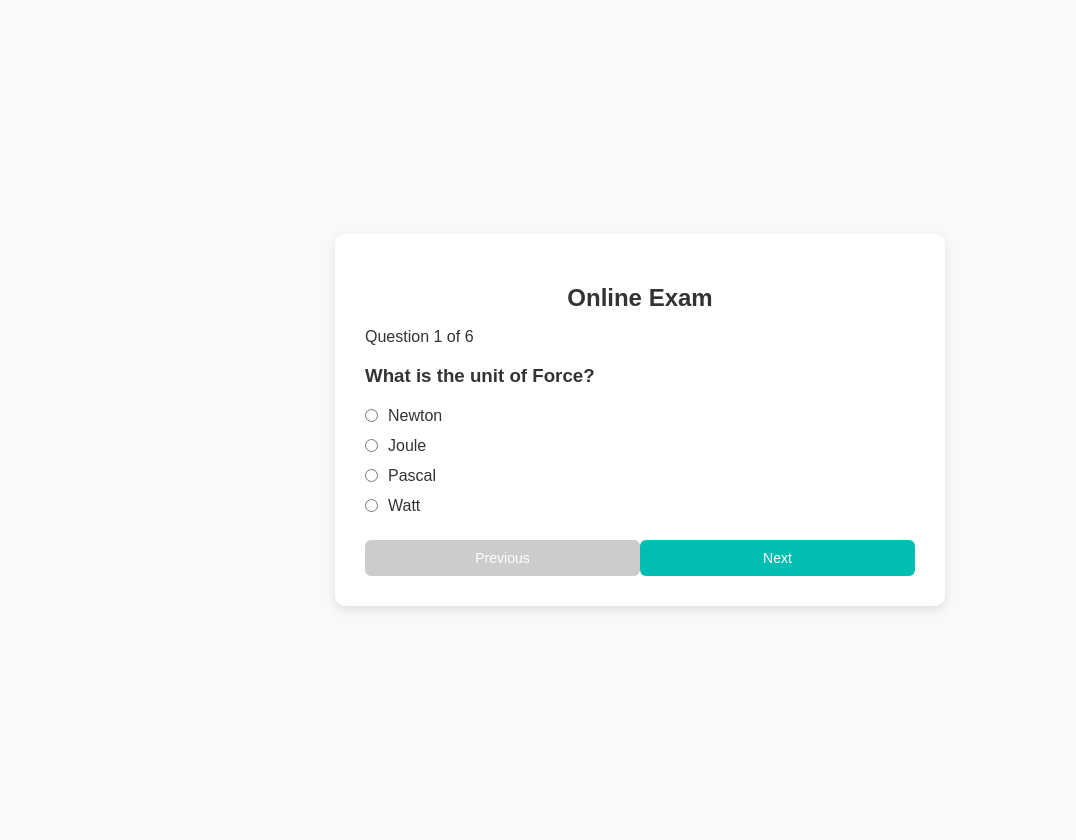
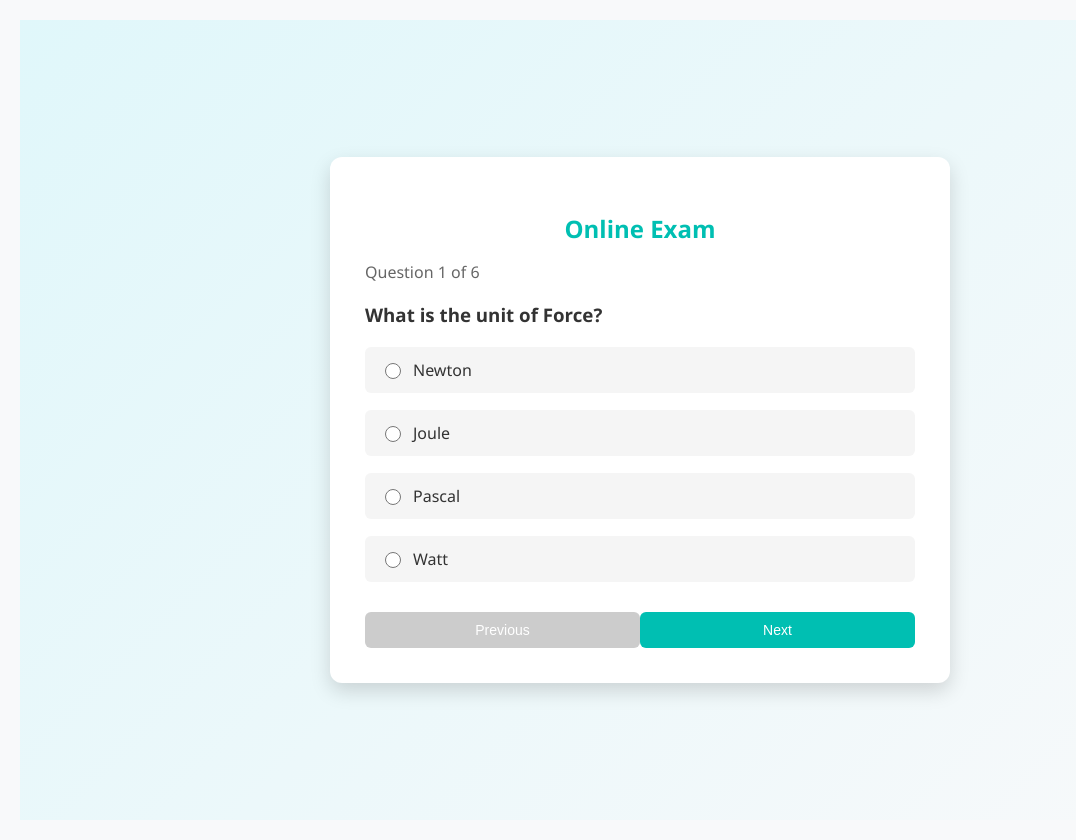
Before and after one commit to SIT2711/online-exam-system, a React (Create React App) app: page /attemptexam in a window 1280 px wide. Shown: the whole page, without its empty margins (0-1076 px from the left). Built offline with nearby package versions, Linux system fonts and the light colour scheme.

Commit message:
Updated css

```diff
--- a/src/styles/ExamPage.css
+++ b/src/styles/ExamPage.css
@@ -1,32 +1,33 @@
 /* Page background */
 .examPage-container {
-  background: #F8F9FA;
+  background: linear-gradient(135deg, #e0f7fa, #f8f9fa);
   min-height: 100vh;
   display: flex;
   justify-content: center;
   align-items: center;
-  font-family: Arial, sans-serif;
+  font-family: "Segoe UI", Arial, sans-serif;
 }
 
 /* Exam card */
 .examPage-card {
-  background: #FFFFFF;
+  background: #ffffff;
   width: 550px;
-  padding: 30px;
-  border-radius: 10px;
-  box-shadow: 0 4px 10px rgba(0,0,0,0.1);
-  color: #333333;
+  padding: 35px;
+  border-radius: 12px;
+  box-shadow: 0 8px 20px rgba(0,0,0,0.15);
 }
 
 /* Title */
 .examPage-card h2 {
   text-align: center;
-  margin-bottom: 10px;
+  margin-bottom: 12px;
+  color: #00BFB2;
 }
 
 /* Question number */
 .examPage-card p {
   margin-bottom: 10px;
+  color: #666;
 }
 
 /* Question text */
@@ -36,28 +37,44 @@
 
 /* Options container */
 .examPage-options {
-  margin-bottom: 20px;
+  display: flex;
+  flex-direction: column;
+  gap: 12px;
 }
 
 /* Each option */
 .examPage-option {
   display: flex;
   align-items: center;
-  gap: 10px;
-  margin-bottom: 12px;
-  font-size: 16px;
+  padding: 12px 15px;
+  background: #f5f5f5;
+  border-radius: 6px;
+  cursor: pointer;
+  transition: 0.2s;
 }
 
-/* Fix radio button width */
+/* Option hover */
+.examPage-option:hover {
+  background: #e0f7fa;
+}
+
+/* Radio button */
 .examPage-option input[type="radio"] {
-  width: auto !important;
-  margin: 0;
+  margin-right: 12px;
+  width: 16px;
+  height: 16px;
   cursor: pointer;
 }
 
 /* Option text */
 .examPage-option span {
-  cursor: pointer;
+  font-size: 16px;
+}
+
+/* Selected option highlight */
+.examPage-option input[type="radio"]:checked + span {
+  font-weight: bold;
+  color: #00BFB2;
 }
 
 /* Button section */
@@ -76,9 +93,10 @@
   border-radius: 6px;
   cursor: pointer;
   font-size: 14px;
+  transition: 0.2s;
 }
 
-/* Hover effect */
+/* Button hover */
 .examPage-buttons button:hover {
   background: #009e94;
 }
--- a/src/styles/Register.css
+++ b/src/styles/Register.css
@@ -1,58 +1,83 @@
 body{
-  font-family: Arial, sans-serif;
-  background: #FFFFFF;
+  font-family: "Segoe UI", Arial, sans-serif;
+  background: linear-gradient(135deg,#e0f7fa,#f8f9fa);
+  margin:0;
 }
 
+/* Container */
 .register-container{
   display:flex;
   justify-content:center;
   align-items:center;
   height:100vh;
-  background:#FFFFFF;
 }
 
+/* Register Box */
 .register-box{
   background:white;
   padding:40px;
-  border-radius:10px;
-  width:320px;
+  border-radius:12px;
+  width:340px;
   text-align:center;
-  box-shadow:0 5px 15px rgba(0,0,0,0.2);
+  box-shadow:0 10px 25px rgba(0,0,0,0.15);
+  transition: transform 0.2s ease;
 }
 
+.register-box:hover{
+  transform: translateY(-3px);
+}
+
+/* Headings */
 .register-box h1{
   margin-bottom:5px;
+  color:#00BFB2;
 }
 
 .register-box h2{
   margin-bottom:20px;
   font-size:18px;
+  color:#555;
 }
 
+/* Inputs */
 .register-box input,
 .register-box select{
   width:100%;
-  padding:10px;
-  margin:8px 0;
+  padding:12px;
+  margin:10px 0;
   border:1px solid #ccc;
-  border-radius:5px;
+  border-radius:6px;
+  font-size:14px;
+  transition:0.2s;
 }
 
+/* Input focus effect */
+.register-box input:focus,
+.register-box select:focus{
+  border-color:#00BFB2;
+  outline:none;
+  box-shadow:0 0 5px rgba(0,191,178,0.3);
+}
+
+/* Button */
 .register-box button{
   width:100%;
-  padding:10px;
+  padding:12px;
   background:#00BFB2;
   color:white;
   border:none;
-  border-radius:5px;
+  border-radius:8px;
   font-size:16px;
   cursor:pointer;
+  transition:0.2s;
 }
 
 .register-box button:hover{
   background:#009e94;
+  transform: scale(1.03);
 }
 
+/* Login text */
 .register-box p{
   margin-top:15px;
   font-size:14px;
```
